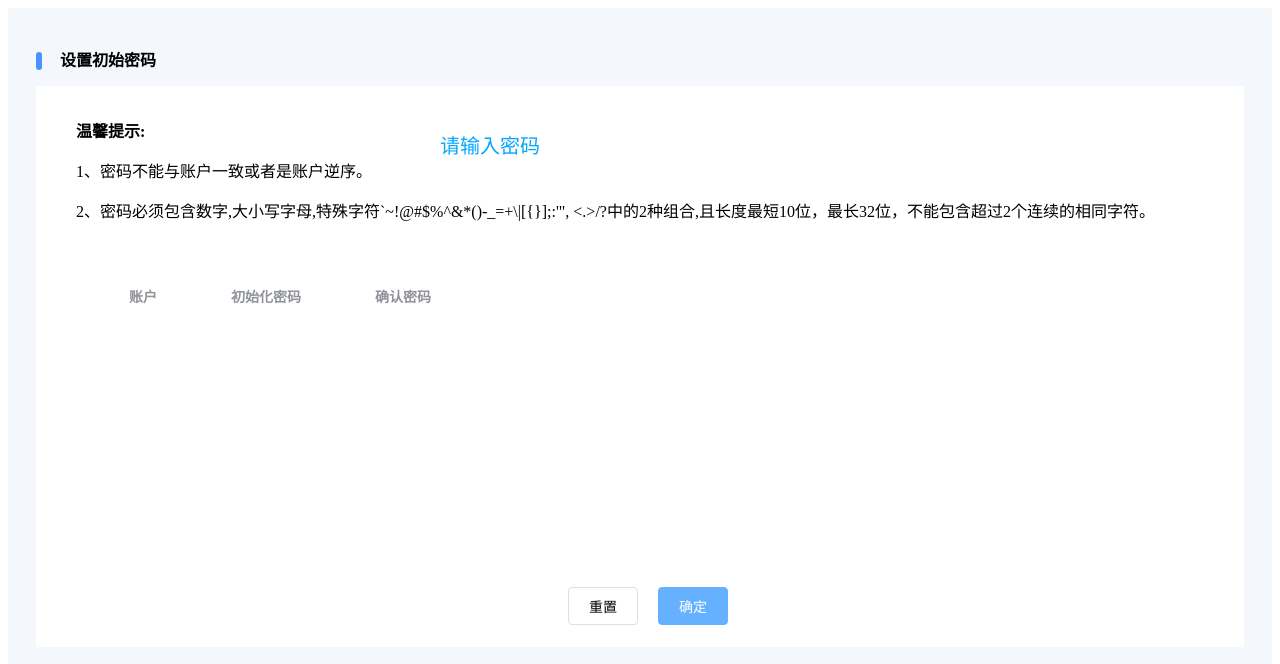
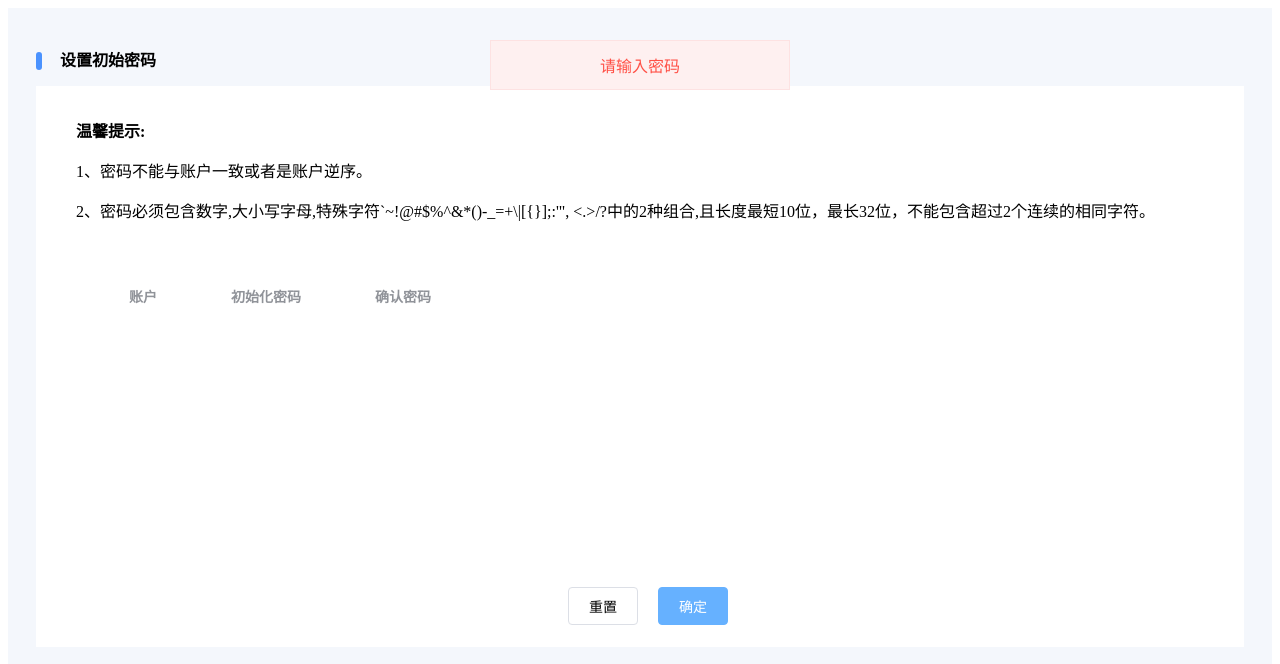
Before and after one commit to Jerry-201987/firstlogin, a plain HTML site: page index.html in a window 1280 px wide. Both pictures are taken after a click on the button "确定". Drawn offline with nearby package versions, Linux system fonts and the light colour scheme; files that its build step writes are made by us from their sources; no server answers; files whose address does not match are found by name.

Commit message:
Update index.css

```diff
--- a/index.css
+++ b/index.css
@@ -69,20 +69,40 @@ input {
   margin-right: 10px;
   margin-bottom: 5px;
 }
+.msgSuccess {
+  min-width: 300px;
+  box-sizing: border-box;
+  border: 1px solid #fde2e2;
+  position: fixed;
+  left: 50%;
+  top: 5%;
+  transform: translateX(-50%);
+  display: flex;
+  -webkit-box-align: center;
+  align-items: center;
+  display: none;
+  color: #52aa3a;
+  padding: 12px 15px;
+  background: #fef0f0;
+  text-align: center;
+}
 .msg {
+  min-width: 300px;
+  box-sizing: border-box;
+  border: 1px solid #fde2e2;
+  position: fixed;
+  left: 50%;
+  top: 5%;
+  transform: translateX(-50%);
+  display: flex;
+  -webkit-box-align: center;
+  align-items: center;
   display: none;
-  width: 400px;
-  padding: 20px 25px;
-  font-size: 20px;
-  border-radius: 20px;
-  color: #04a7ff;
-  position: fixed;
-  top: 18%;
-  left: 50%;
-  transform: translate(-50%, -50%);
-  z-index: 999;
+  color: #ff5046;
+  padding: 12px 15px;
+  background: #fef0f0;
+  text-align: center;
 }
-
 th {
   font-weight: 700;
   color: #909399;
@@ -132,7 +152,3 @@ input::placeholder {
   position: absolute;
   display: none;
 }
-/* .errMsg {
-        color: red;
-        position: absolute;
-      } */
```
